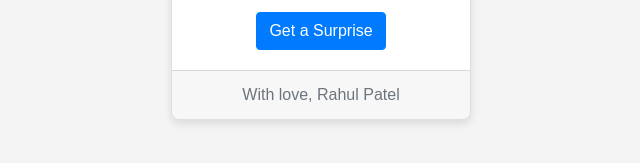
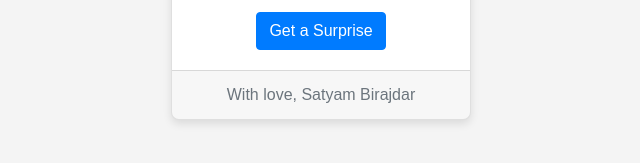
Before and after one commit to Sattyabirajdar/Birthday_Card, a plain HTML site: page index.html in a window 1280 px wide. Shown: the part 607-770 px from the top of the page, 319-959 px from the left. Drawn offline with nearby package versions, Linux system fonts and the light colour scheme.

Commit message:
Update index.html

```diff
--- a/index.html
+++ b/index.html
@@ -23,7 +23,7 @@
                 <p id="surpriseMessage" class="mt-3 d-none">🎉 Surprise! Have a fantastic year ahead! 🎉</p>
             </div>
             <div class="card-footer text-muted">
-                With love, Rahul Patel
+                With love, Satyam Birajdar
             </div>
         </div>
     </div>
```
